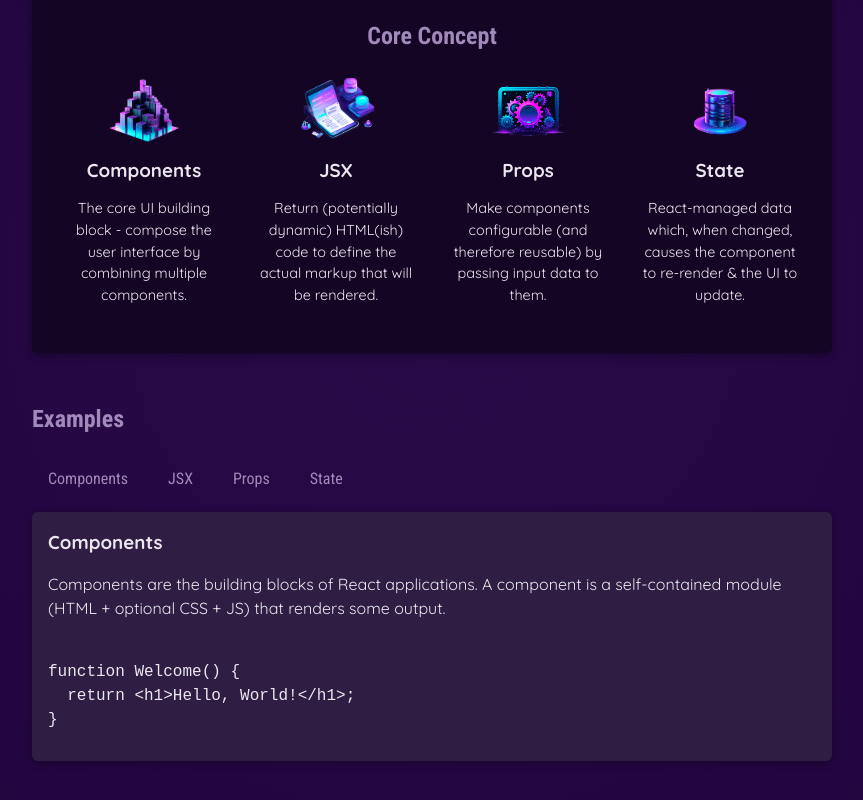
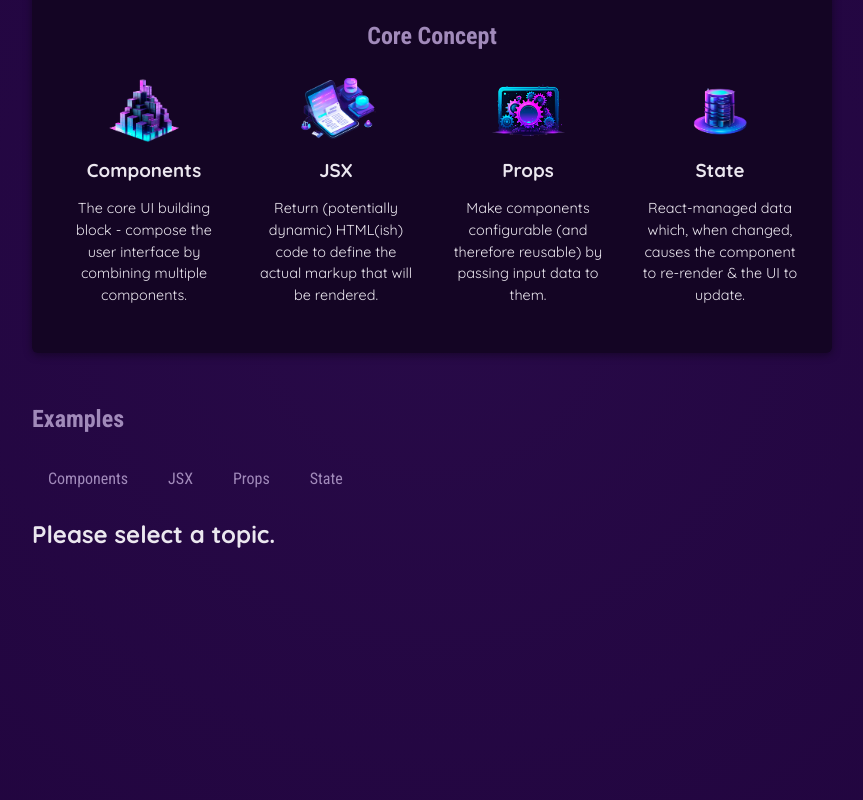
Before and after one commit to matantoled/React-The-Complete-course, a React (Vite) app: page / in a window 1280 px wide. Shown: the part 346-1146 px from the top of the page, without its empty margins (208-1071 px from the left). Built offline with nearby package versions, Linux system fonts and the light colour scheme.

Commit message:
no change

```diff
--- a/src/App.jsx
+++ b/src/App.jsx
@@ -6,7 +6,7 @@ import {useState} from 'react';
 import {EXAMPLES} from './data-with-examples.js'
 
 function App() {
-  const [selectedTopic, setSelectedTopic] = useState('components');
+  const [selectedTopic, setSelectedTopic] = useState();
 
   function handleSelect(selectButton) {
     setSelectedTopic(selectButton);
@@ -34,13 +34,13 @@ function App() {
             <TabButton onSelect={() => handleSelect("props")}>Props</TabButton>
             <TabButton onSelect={() => handleSelect("state")}>State</TabButton>
           </menu>
-          <div id="tab-content">
+          {selectedTopic ? <div id="tab-content">
             <h3>{EXAMPLES[selectedTopic].title}</h3>
             <p>{EXAMPLES[selectedTopic].description}</p>
             <pre>
               <code>{EXAMPLES[selectedTopic].code}</code>
             </pre>
-          </div>
+          </div> : <h1>Please select a topic.</h1>}
         </section>
       </main>
     </div>
```
